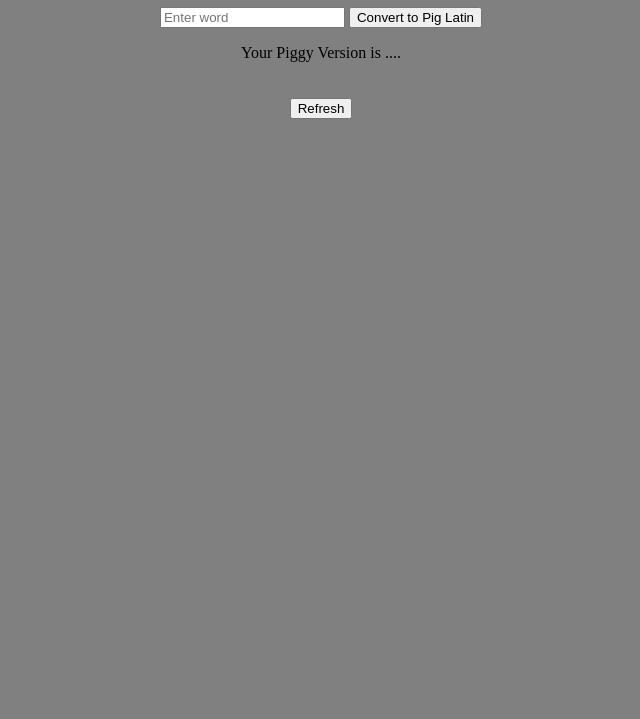
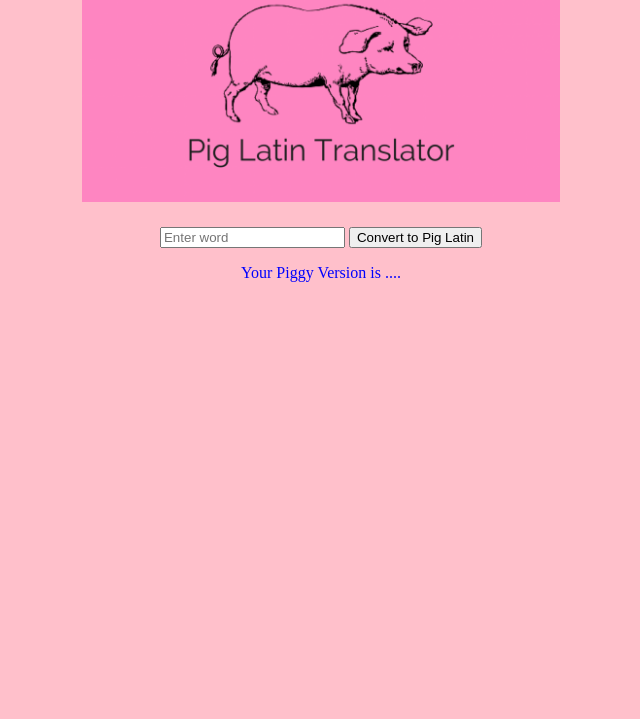
Before and after one commit to jflores353/pigLatinGUI, a plain HTML site: page index.html in a window 1280 px wide. Shown: the part 81-800 px from the top of the page, without its empty margins (319-959 px from the left). Drawn offline with Linux system fonts and the light colour scheme.

Commit message:
added pig image and changed color theme

```diff
--- a/index.css
+++ b/index.css
@@ -1,9 +1,9 @@
 body {
-    background: gray;
+    background: pink;
 }
 
 .container {
-    background: gray;
+    background: pink;
     display: flex;
     flex-direction: column;
     align-items: center;
@@ -14,7 +14,11 @@ h1 {
     color: white;
 }
 
-.output {
-    text-size-adjust: 40px;
-    color: white;
+#output {
+    color: blue;
 }
+
+img {
+    height: 250px;
+    margin: 25px 0 25px 0;
+}
--- a/index.html
+++ b/index.html
@@ -10,7 +10,8 @@
     </head>
     <body>
         <div class="container">
-            <h1>Pig Latin generator</h1>
+            <!-- <h1>Pig Latin generator</h1> -->
+            <img src="./images/pig.png" alt="pig-latin">
             <form id="english">
                 <input id="firstWord" type="text" name="firstWord" placeholder="Enter word">
                 <button class="submitBtn">Convert to Pig Latin</button>
@@ -18,7 +19,8 @@
             <div id="output">Your Piggy Version is ....</div>
             <br>
             <br>
-            <button class="refresh">Refresh</button>
+            <!-- <button id="refresh" onclick="clear()">Refresh</button> -->
+
         </div> <!--  container end -->
         <script src="./pigLatin.js"></script>
     </body>
```
Also changed, not shown: images/pig.png (added).
